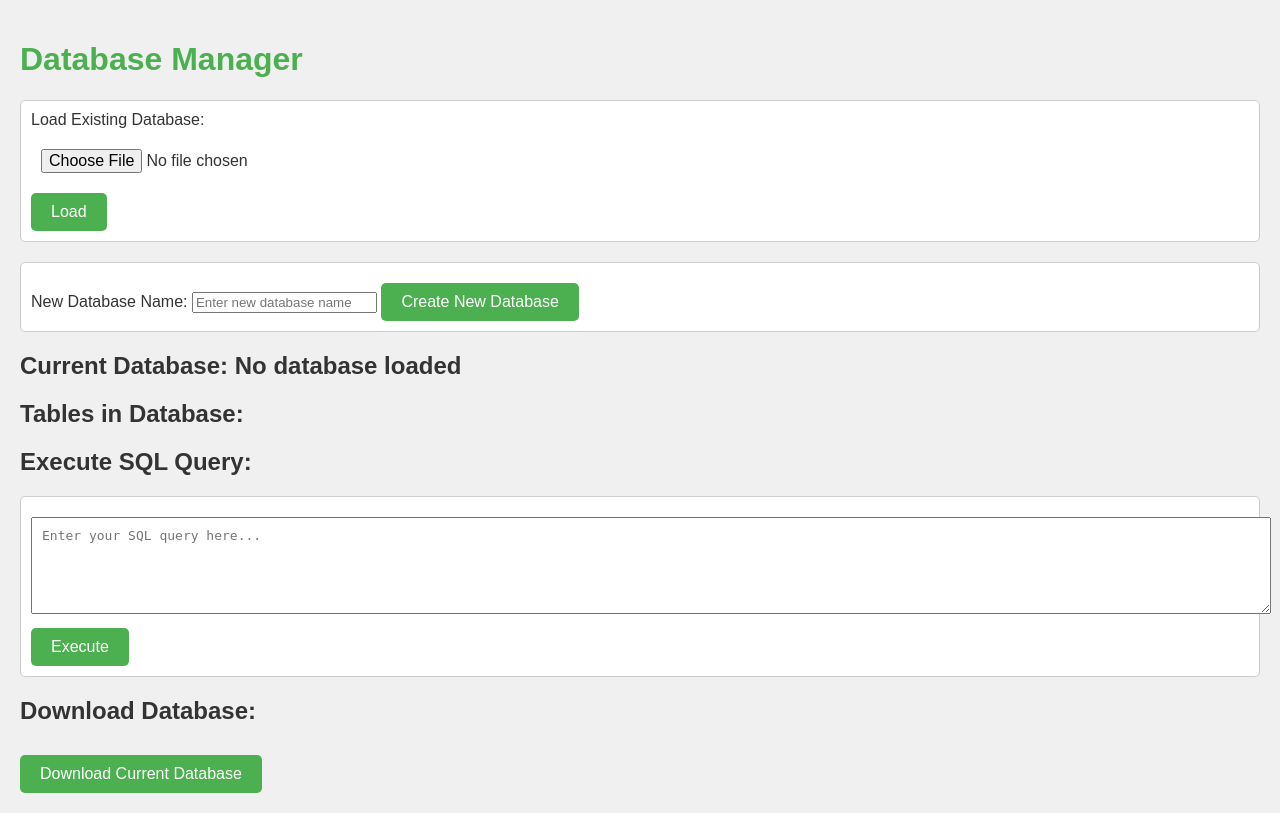
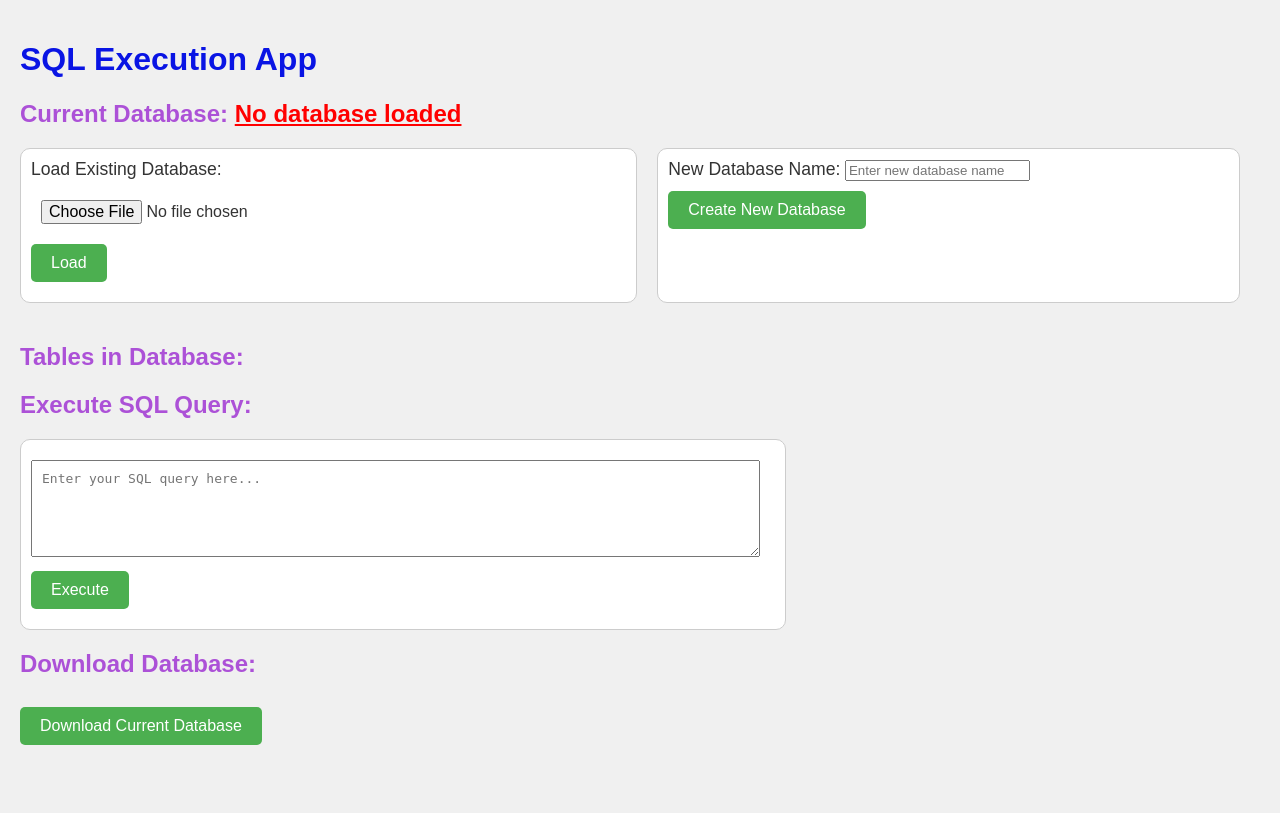
Before and after one commit to owl637/flask-web-app, a Flask app: page / in a window 1280 px wide. After the commit the page ends 745 px from the top, so only its background shows below. Run offline with Flask 3, Linux system fonts and the light colour scheme.

Commit message:
初回のコミット

```diff
--- a/main.py
+++ b/main.py
@@ -75,33 +75,22 @@ def execute_sql():
         conn.row_factory = sqlite3.Row  # Use Row factory to access results as dictionaries
         cursor = conn.cursor()
         cursor.execute(sql_query)
-        if sql_query.strip().upper().startswith("SELECT"):
+        conn.commit()
+        table_name = None
+        tables = get_tables()
+        for table in tables:
+            if table in sql_query.split('\n')[0]: # Check if table name is in the first line of the query
+                table_name = table
+                print(table_name)
+                break
+        if table_name:
+            cursor.execute(f"SELECT * FROM {table_name}")
             rows = cursor.fetchall()
-            if rows:
-                columns = rows[0].keys()  # Extract column names
-                result = [dict(row) for row in rows]  # Convert rows to list of dictionaries
-        else:
-            conn.commit()
-            result = f"Query executed successfully. Rows affected: {cursor.rowcount}"
-
-            # Extract table name safely for modification queries
-            if sql_query.strip().upper().startswith("INSERT INTO"):
-                table_name = sql_query.split()[2]  # INSERT INTO <table_name>
-            elif sql_query.strip().upper().startswith("DELETE FROM"):
-                table_name = sql_query.split()[2]  # DELETE FROM <table_name>
-            elif sql_query.strip().upper().startswith("UPDATE"):
-                table_name = sql_query.split()[1]  # UPDATE <table_name>
-            else:
-                table_name = None
-
-            # If table name is identified, run SELECT * to show updated content
-            if table_name:
-                cursor.execute(f"SELECT * FROM {table_name}")
+            if not rows:
+                cursor.execute(f"PRAGMA table_info({table_name})")
                 rows = cursor.fetchall()
-                if rows:
-                    columns = rows[0].keys()  # Extract column names
-                    result = [dict(row) for row in rows]  # Convert rows to list of dictionaries
-
+            columns = rows[0].keys()
+            result = [dict(row) for row in rows]
         conn.close()
     except sqlite3.Error as e:
         result = f"An error occurred: {e}"
--- a/static/styles.css
+++ b/static/styles.css
@@ -7,7 +7,21 @@ body {
 }
 
 h1 {
-  color: #4CAF50;
+  color: #0914e4;
+}
+
+h2 {
+  color: #ac51d7;
+}
+
+span {
+  color: red;
+  text-decoration: underline;
+}
+
+.db_info {
+  display: flex;
+  justify-content: space-between;
 }
 
 form {
@@ -15,14 +29,20 @@ form {
   padding: 10px;
   background-color: #ffffff;
   border: 1px solid #ccc;
-  border-radius: 5px;
+  border-radius: 10px;
+  margin-right: 20px;
+  max-width: 60%;
+}
+
+label {
+  font-size: 1.1em;
 }
 
 input[type="file"], textarea {
-  width: 100%;
+  width: 95%;
   margin-top: 10px;
   padding: 10px;
-  font-size: 1em;
+  font-size: 1.0em;
 }
 
 button {
@@ -37,6 +57,7 @@ button {
   margin-top: 10px;
   cursor: pointer;
   border-radius: 5px;
+  margin-bottom: 10px;
 }
 
 button:hover {
--- a/templates/index.html
+++ b/templates/index.html
@@ -4,7 +4,7 @@
     <meta charset="UTF-8">
     <meta name="viewport" content="width=device-width, initial-scale=1.0">
     <link rel="stylesheet" href="/static/styles.css">
-    <title>Database Manager</title>
+    <title>SQL Execution App</title>
     <script>
         function toggleView() {
             var tableView = document.getElementById("table_view");
@@ -20,8 +20,12 @@
     </script>
 </head>
 <body>
-    <h1>Database Manager</h1>
+    <h1>SQL Execution App</h1>
 
+    <h2>Current Database:
+        <span>{{ db_name }}</span>
+    </h2>
+    <div class="db_info">
         <form action="/load_db" method="post" enctype="multipart/form-data">
             <label for="db_file">Load Existing Database:</label>
             <input type="file" id="db_file" name="db_file" accept=".db">
@@ -33,9 +37,7 @@
             <input type="text" id="new_db_name" name="new_db_name" placeholder="Enter new database name">
             <button type="submit">Create New Database</button>
         </form>
-
-    <h2>Current Database: {{ db_name }}</h2>
-
+    </div>
     <h2>Tables in Database:</h2>
     <ul>
         {% for table in tables %}
```
Lines whose indentation alone changed are shown as unchanged.
